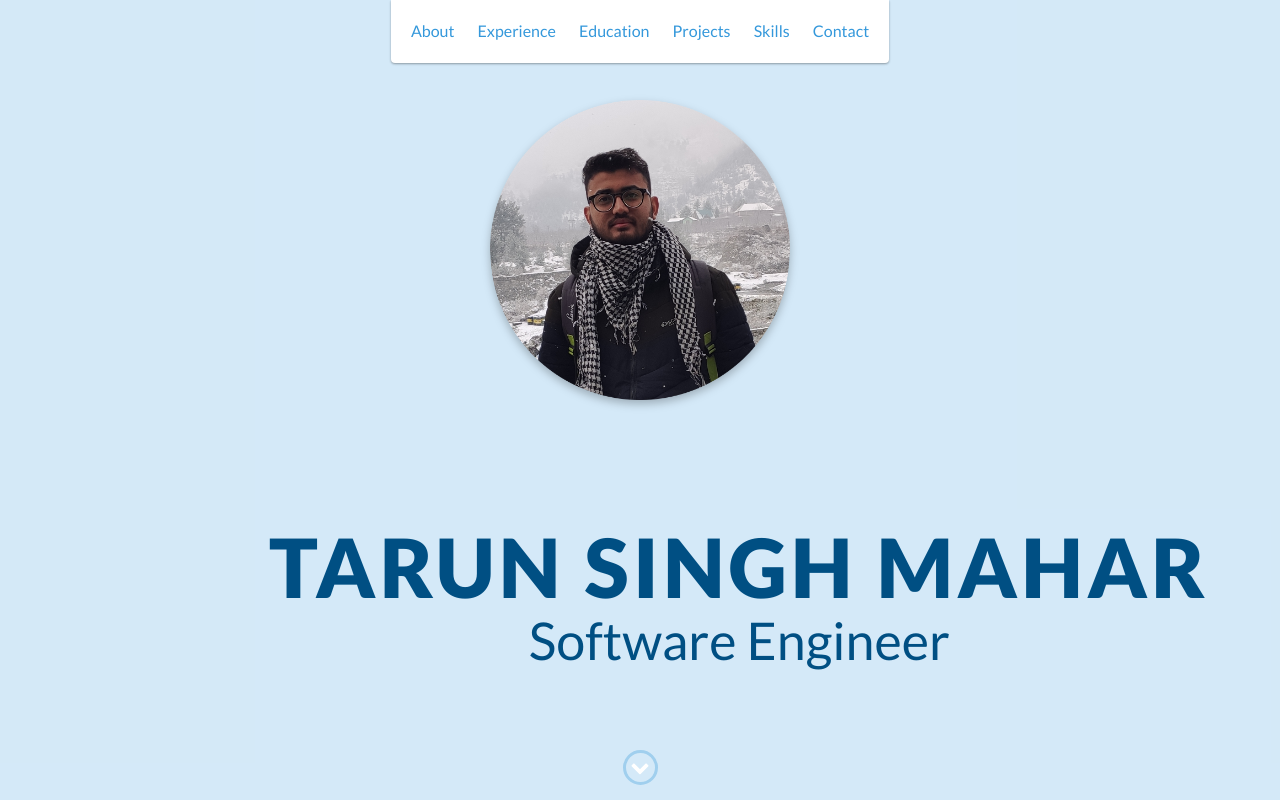
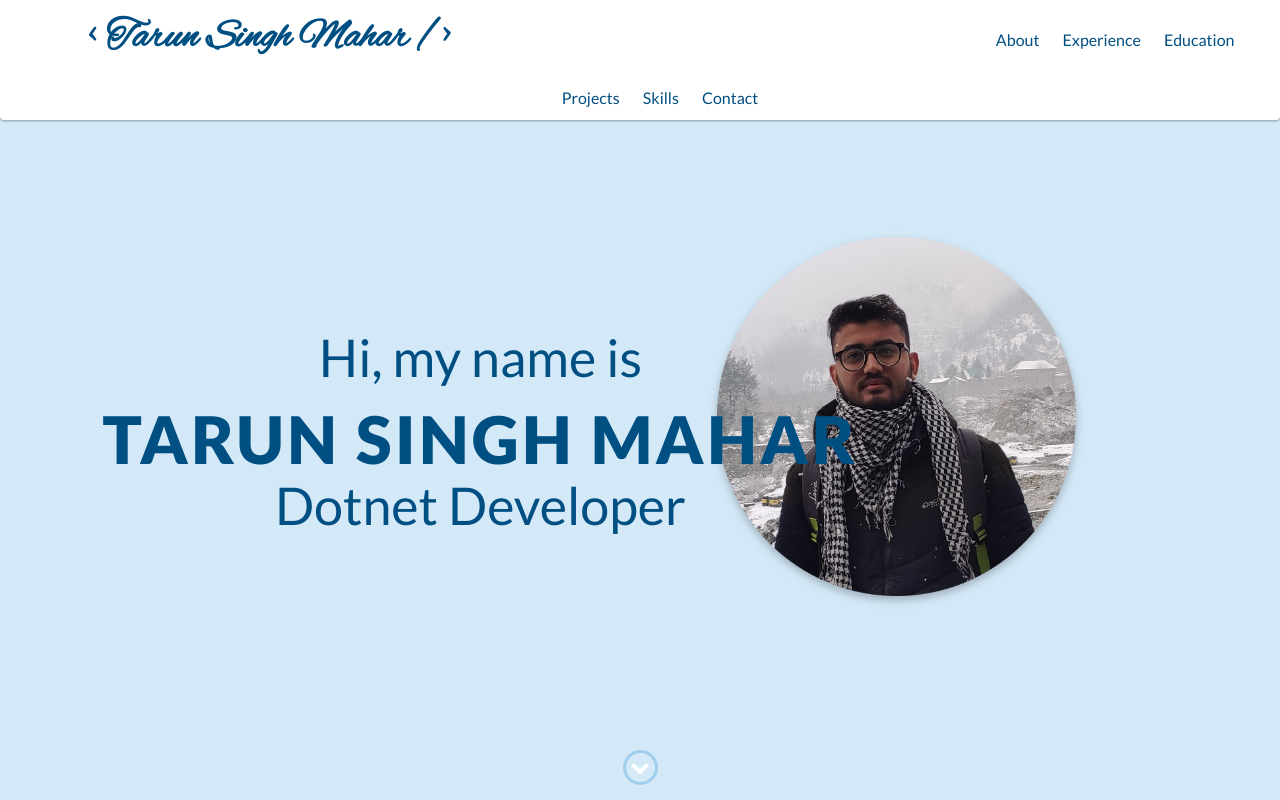
Before and after one commit to tarunrpmahar/tarunrpmahar.github.io, a plain HTML site: page index.html in a window 1280 px wide. Shown: the top 800 px of the page. Drawn offline with nearby package versions, Linux system fonts and the light colour scheme.

Commit message:
nav bar and banner changes

```diff
--- a/css/styles.css
+++ b/css/styles.css
@@ -1,3 +1,15 @@
+@import url('https://fonts.googleapis.com/css2?family=Alex+Brush&display=swap');
+
+.resume_button {
+    border: 1px solid black;
+}
+
+header li.menu__logo {
+    padding-right: 52rem;
+    font-family: 'Alex Brush', cursive;
+    font-size: 4rem;
+    font-weight: bolder;
+}
 
 .contactus-detail {
     font-size: 21px;
@@ -8,7 +20,7 @@
 }
 
 .face-img {
-    width: 24%;
+    width: 33%;
     margin: auto;
     transition: transform .2s;
     filter: drop-shadow(0 4px 4px rgba(0,0,0,.25));
@@ -17,8 +29,11 @@
 }
 
 .img-resume {
-    display: flex;
-    align-items: center;
+    /* display: flex;
+    align-items: center; */
+    position: absolute;
+    top: 19%;
+    right: -41%;
 }
 
 body {
@@ -91,34 +106,45 @@ header ul {
     display: inline-block;
     background: #fff;
     text-align: center;
-    padding: 10px;
-    margin: 0;
+    margin: 0px;
     border-bottom-right-radius: 4px;
-    border-bottom-left-radius: 4px
+    border-bottom-left-radius: 4px;
+    width: 100%;
 }
+
 
 header li {
     display: inline-block
 }
-
 header a {
     display: block;
-    color: #3498db;
-    padding: 10px
+    /* color: #3498db; */
+    color: #004f83;
+    margin: 10px
 }
 
 header a:hover {
-    color: #217dbb;
+    color: darkblue;
     text-decoration: none;
     background: #eee;
-    border-radius: 4px
+    border-radius: 4px;
+    padding: 10px;
+    box-shadow: 3px 3px 3px darkblue;
+}
+
+.menu__logo a:hover, .resume_button a:hover {
+    color: #004f83;
+    text-decoration: none;
+    background: white;
+    border-radius: 0px;
+    padding: 0px;
+    box-shadow: none;
 }
 
 header a:focus {
-    color: #3498db;
+    color: #004f83;
     text-decoration: none
 }
-
 header.active {
     display: block
 }
@@ -287,10 +313,11 @@ footer {
 #lead-content {
     position: absolute;
     z-index: 10;
-    top: 75%;
+    top: 40%;
     /* left: 50%; */
-    transform: translate(27%, -43%);
-    text-align: center
+    /* transform: translate(27%, -43%);*/
+    text-align: center;
+	left: 8%
 }
 
 #lead-content h1,
@@ -302,7 +329,7 @@ footer {
     color: #004f83;
     /* color: #fff; */
     font-weight: 900;
-    font-size: 5.1em;
+    font-size: 4.1em;
     text-transform: uppercase;
     letter-spacing: 0.05em;
     line-height: 0.9em
--- a/index.html
+++ b/index.html
@@ -5,7 +5,7 @@
     <meta charset="utf-8">
     <meta http-equiv="X-UA-Compatible" content="IE=edge">
     <meta name="viewport" content="width=device-width, initial-scale=1">
-    <title>My Portfolio</title>
+    <title>Tarun Singh Mahar</title>
 	<link rel="shortcut icon" href="favicon.ico" type="image/x-icon">
 	<link rel="icon" href="favicon.ico" type="image/x-icon">
     <link href="https://fonts.googleapis.com/css?family=Lato:300,400,700,900" rel="stylesheet">
@@ -24,6 +24,11 @@
             <span>Close</span> <i class="fa fa-times" aria-hidden="true"></i>
         </div>
         <ul id="menu" class="shadow">
+			<li class="menu__logo">
+                <a href="#">
+					< Tarun Singh Mahar />
+                </a>
+            </li>
             <li>
                 <a href="#about">About</a>
             </li>
@@ -46,19 +51,16 @@
     </header>
     <!-- End header -->
 
-    <div id="lead">
-        <div class="img-resume">
-            <img src="images/tarun.png" alt="Tarun Singh Mahar" class="face-img" id="face-img"><br>
-        </div>
-        <div id="lead-content">
-            <h1>Tarun Singh Mahar</h1>
-            <h2>Software Engineer</h2>
-        </div>
-        <!-- End #lead-content -->
-
-        <div id="lead-overlay"></div>
-
-        <div id="lead-down">
+	<div id="lead" class="profile_tsm">
+            <div id="lead-content">
+                <h2>Hi, my name is</h2>
+                <h1>Tarun Singh Mahar</h1>
+                <h2>Dotnet Developer</h2>
+            </div>
+            <div class="img-resume">
+                <img src="images/tarun.png" alt="Tarun Singh Mahar" class="face-img" id="face-img"><br>
+            </div>
+			<div id="lead-down">
             <span>
                 <i class="fa fa-chevron-down" aria-hidden="true"></i>
             </span>
@@ -66,6 +68,7 @@
         <!-- End #lead-down -->
     </div>
     <!-- End #lead -->
+
 
     <div id="about">
         <div class="container">
@@ -246,7 +249,7 @@
                 my inbox is always open. Whether you have a question or just want to say hi, I’ll try my best to get back to you!
             </p>
         </div>
-        <a href="https://drive.google.com/file/d/14laTkaBbvyhtTjrCTOszwy75ze0fOT3r/view?usp=sharing" target="_blank">View Resume</a>
+        <a href="https://drive.google.com/file/d/1G0_Ft35BGWXkE5-D--rPa7jxBMtCLN40/view?usp=sharing" target="_blank">View Resume</a>
 
         <a class="email-link" href="mailto:tarunrpmahar@gmail.com" rel="noopener noreferrer" target="_blank" style="padding-left: 27px;">Say Hello</a>
 
```
